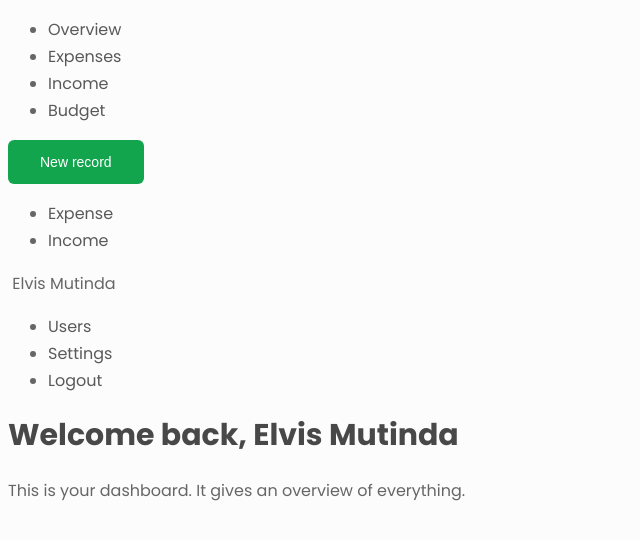
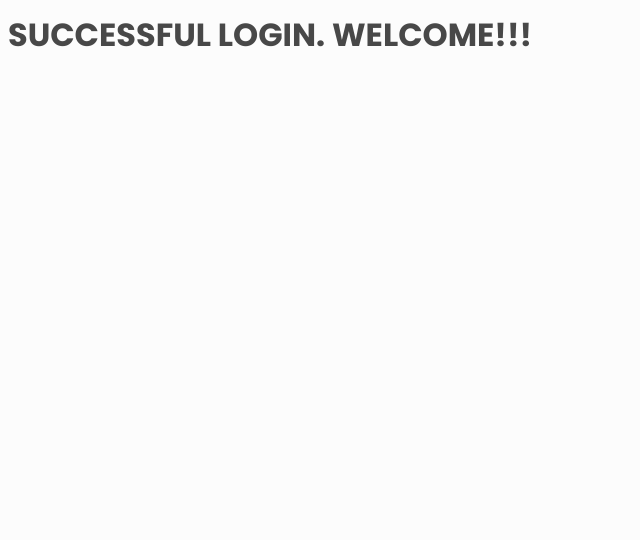
Before and after one commit to Elvismutinda/User-Auth, a PHP site: page /userAuth/private/user/index.php in a window 1280 px wide. Shown: the top 540 px of the page, without its empty margins (0-640 px from the left). Run offline with PHP 8.4, Linux system fonts and the light colour scheme.

Commit message:
successful login

```diff
--- a/private/user/index.php
+++ b/private/user/index.php
@@ -13,94 +13,6 @@ require_once("../../config.php");
     <link rel="stylesheet" href="../../assets/style.css">
 </head>
 <body>
-    <header>
-        <nav class="navigation">
-            <ul class="nav navbar-nav">
-                <li class="active">
-                    <a href="">Overview</a>
-                </li>
-                <li>
-                    <a href="">Expenses</a>
-                </li>
-                <li>
-                    <a href="">Income</a>
-                </li>
-                <li>
-                    <a href="">Budget</a>
-                </li>
-            </ul>
-        </nav>
-        <div class="header-right">
-            <div class="dropdown hidden-sm hidden-xs">
-                <button class="btn btn-primary dropdown-toggle" type="button" data-toggle="dropdown">
-                    <span>
-                        <i class="mdi mdi-plus-circle-outline"></i>
-                    </span>
-                    New record
-                </button>
-                <ul class="dropdown-menu">
-                    <li role="presentation">
-                        <a href="" role="menuitem" data-toggle="modal" data-target="#addExpense">
-                            <i class="mdi mdi-chevron-right"></i>
-                            Expense
-                        </a>
-                    </li>
-                    <li role="presentation">
-                        <a href="" role="menuitem" data-toggle="modal" data-target="#addIncome">
-                            <i class="mdi mdi-chevron-right"></i>
-                            Income
-                        </a>
-                    </li>
-                </ul>
-            </div>
-            <div class="dropdown">
-                <span class="dropdown-toggle" data-toggle="dropdown" aria-expanded="false">
-                    <span class="avatar">
-                        <img src="" class="img-circle">
-                    </span>
-                    <span class="profile-name">
-                        <span class="hidden-xs">Elvis Mutinda</span>
-                        <i class="mdi mdi-menu-down-outline"></i>
-                    </span>
-                </span>
-                <ul class="dropdown-menu profile-name" role="menu" aria-labelledby="menu1">
-                    <li role="presentation">
-                        <a href="" role="menuitem">
-                            <i class="mdi mdi-account-multiple"></i>
-                            Users
-                        </a>
-                    </li>
-                    <li role="presentation">
-                        <a href="" role="menuitem">
-                            <i class="mdi mdi-settings"></i>
-                            Settings
-                        </a>
-                    </li>
-                    <li role="presentation">
-                        <a href="" role="menuitem">
-                            <i class="mdi mdi-logout"></i>
-                            Logout
-                        </a>
-                    </li>
-                </ul>
-            </div>
-        </div>
-    </header>
-    <div class="container">
-        <div class="page-heading">
-            <a href="" class="btn btn-default pull-right ml-5">
-                <span>
-                    <i class="mdi mdi-adjust"></i>
-                </span>
-                Check Budget
-            </a>
-            <div class="heading-content">
-                <div class="heading-title">
-                    <h2>Welcome back, Elvis Mutinda</h2>
-                    <p>This is your dashboard. It gives an overview of everything.</p>
-                </div>
-            </div>
-        </div>
-    </div>
+    <h1>SUCCESSFUL LOGIN. WELCOME!!!</h1>
 </body>
 </html>
```
